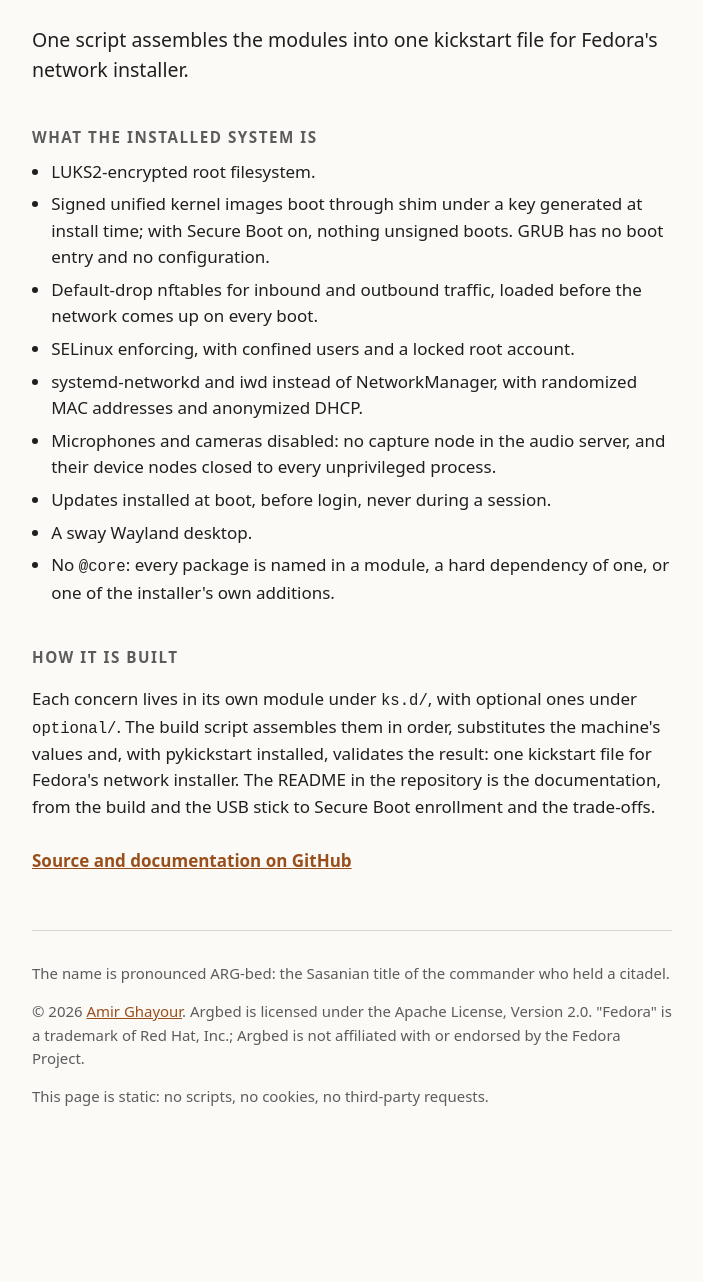
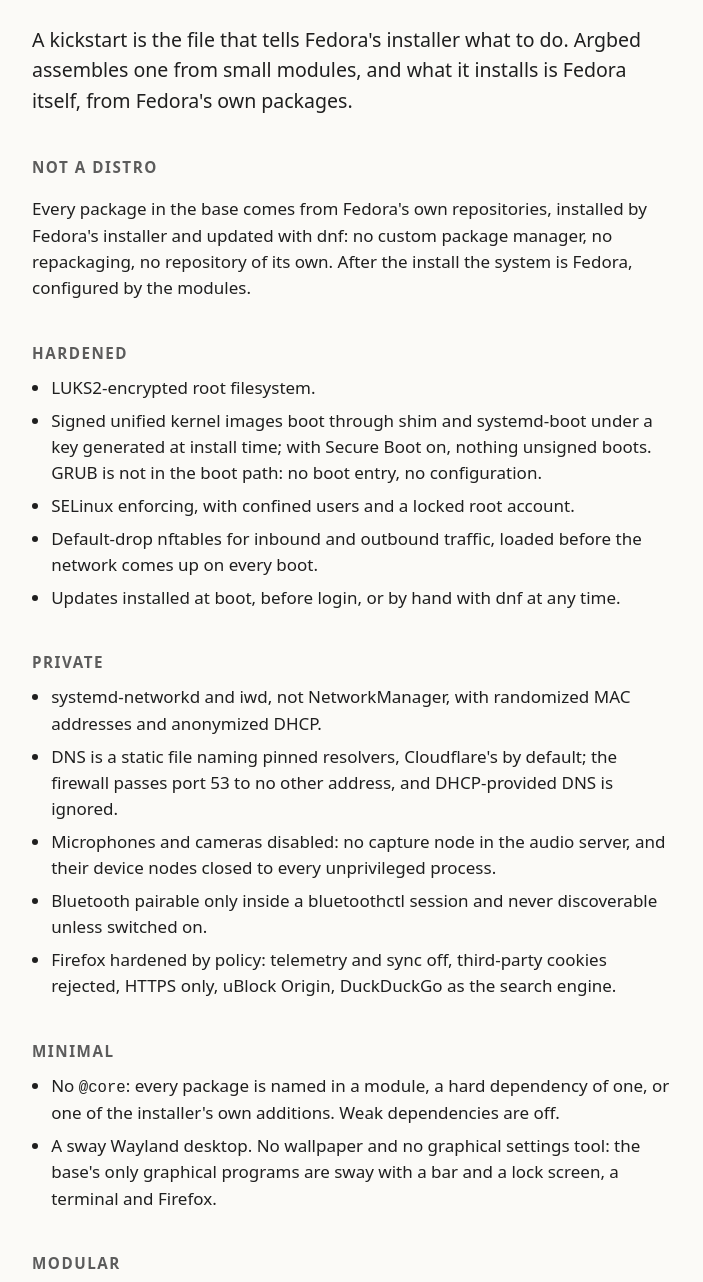
Before and after one commit to Argbed/argbed.github.io, a plain HTML site: page index.html in a window 1280 px wide. Shown: the part 131-1413 px from the top of the page, without its empty margins (288-991 px from the left). Before the commit the page ends 1318 px from the top, so only its background shows below. Drawn offline with Linux system fonts and the light colour scheme.

Commit message:
Landing page reorganized: not a distro, then hardened, private, minimal, modular; link-preview image

```diff
--- a/index.html
+++ b/index.html
@@ -7,8 +7,16 @@
 <meta name="referrer" content="no-referrer">
 <meta name="color-scheme" content="light dark">
 <meta name="description" content="Argbed is a hardened, private, minimal, modular kickstart for Fedora: encrypted root, signed UKI boot, default-drop firewall, confined users, no @core.">
+<meta property="og:type" content="website">
+<meta property="og:url" content="https://argbed.com/">
 <meta property="og:title" content="Argbed: a hardened, private, minimal, modular kickstart for Fedora">
 <meta property="og:description" content="Encrypted root, signed UKI boot, default-drop firewall, confined users, no @core. One script assembles the modules into one kickstart file for Fedora's network installer.">
+<meta property="og:image" content="https://argbed.com/og.png">
+<meta property="og:image:width" content="1200">
+<meta property="og:image:height" content="630">
+<meta property="og:image:alt" content="Argbed: a hardened, private, minimal, modular kickstart for Fedora">
+<meta name="twitter:card" content="summary_large_image">
+<meta name="twitter:image:alt" content="Argbed: a hardened, private, minimal, modular kickstart for Fedora">
 <title>Argbed: a hardened, private, minimal, modular kickstart for Fedora</title>
 <link rel="canonical" href="https://argbed.com/">
 <link rel="icon" href="argbed.svg" type="image/svg+xml">
@@ -23,24 +31,44 @@
 <p class="say">A hardened, private, minimal, modular kickstart for Fedora</p>
 </div>
 </header>
-<p class="lead">One script assembles the modules into one kickstart file for Fedora's network installer.</p>
+<p class="lead">A kickstart is the file that tells Fedora's installer what to do. Argbed assembles one from small modules, and what it installs is Fedora itself, from Fedora's own packages.</p>
 
-<h2>What the installed system is</h2>
+<h2>Not a distro</h2>
+<p>Every package in the base comes from Fedora's own repositories, installed by Fedora's installer and updated with dnf: no custom package manager, no repackaging, no repository of its own. After the install the system is Fedora, configured by the modules.</p>
+
+<h2>Hardened</h2>
 <ul>
 <li>LUKS2-encrypted root filesystem.</li>
-<li>Signed unified kernel images boot through shim under a key generated at install time; with Secure Boot on, nothing unsigned boots. GRUB has no boot entry and no configuration.</li>
+<li>Signed unified kernel images boot through shim and systemd-boot under a key generated at install time; with Secure Boot on, nothing unsigned boots. GRUB is not in the boot path: no boot entry, no configuration.</li>
+<li>SELinux enforcing, with confined users and a locked root account.</li>
 <li>Default-drop nftables for inbound and outbound traffic, loaded before the network comes up on every boot.</li>
-<li>SELinux enforcing, with confined users and a locked root account.</li>
-<li>systemd-networkd and iwd instead of NetworkManager, with randomized MAC addresses and anonymized DHCP.</li>
-<li>Microphones and cameras disabled: no capture node in the audio server, and their device nodes closed to every unprivileged process.</li>
-<li>Updates installed at boot, before login, never during a session.</li>
-<li>A sway Wayland desktop.</li>
-<li>No <code>@core</code>: every package is named in a module, a hard dependency of one, or one of the installer's own additions.</li>
+<li>Updates installed at boot, before login, or by hand with dnf at any time.</li>
 </ul>
 
-<h2>How it is built</h2>
-<p>Each concern lives in its own module under <code>ks.d/</code>, with optional ones under <code>optional/</code>. The build script assembles them in order, substitutes the machine's values and, with pykickstart installed, validates the result: one kickstart file for Fedora's network installer. The README in the repository is the documentation, from the build and the USB stick to Secure Boot enrollment and the trade-offs.</p>
+<h2>Private</h2>
+<ul>
+<li>systemd-networkd and iwd, not NetworkManager, with randomized MAC addresses and anonymized DHCP.</li>
+<li>DNS is a static file naming pinned resolvers, Cloudflare's by default; the firewall passes port 53 to no other address, and DHCP-provided DNS is ignored.</li>
+<li>Microphones and cameras disabled: no capture node in the audio server, and their device nodes closed to every unprivileged process.</li>
+<li>Bluetooth pairable only inside a bluetoothctl session and never discoverable unless switched on.</li>
+<li>Firefox hardened by policy: telemetry and sync off, third-party cookies rejected, HTTPS only, uBlock Origin, DuckDuckGo as the search engine.</li>
+</ul>
 
+<h2>Minimal</h2>
+<ul>
+<li>No <code>@core</code>: every package is named in a module, a hard dependency of one, or one of the installer's own additions. Weak dependencies are off.</li>
+<li>A sway Wayland desktop. No wallpaper and no graphical settings tool: the base's only graphical programs are sway with a bar and a lock screen, a terminal and Firefox.</li>
+</ul>
+
+<h2>Modular</h2>
+<ul>
+<li>Each concern lives in its own module under <code>ks.d/</code>, with optional ones under <code>optional/</code>: the packages and their configuration together.</li>
+<li>The build script assembles the active modules in order, substitutes the machine's values and, with pykickstart installed, validates the result: one kickstart file for Fedora's network installer.</li>
+<li>An optional module is enabled by copying it into <code>ks.d/</code> and disabled by taking it out. A base module such as Bluetooth comes out the same way; the README's base section names the packages the system cannot do without.</li>
+<li>Anything else installs with dnf from Fedora's repositories.</li>
+</ul>
+
+<p>The README in the repository is the documentation, from the build and the USB stick to Secure Boot enrollment and the trade-offs.</p>
 <p class="cta"><a href="https://github.com/argbed/argbed">Source and documentation on GitHub</a></p>
 
 <footer>
```
Also changed, not shown: og-source.html (added, +25 -0 lines), og.png (added), 1 other file.
